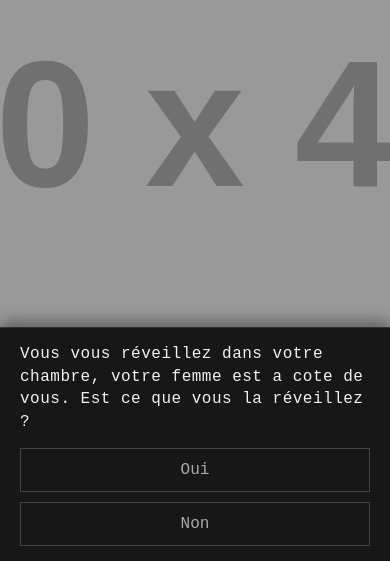
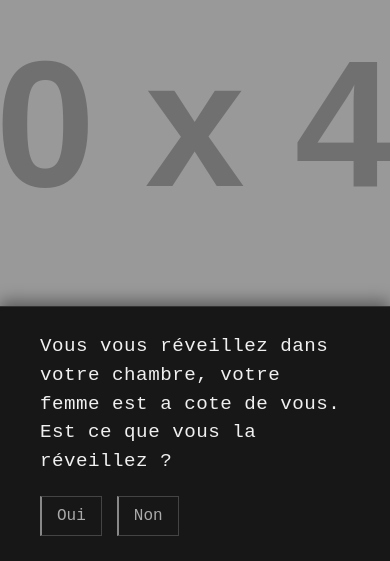
Before and after one commit to Emmacarenaaaa/choiceGame, an Electron app: page index.html in a window 390 px wide. Shown: the part 283-844 px from the top of the page. Drawn offline with Linux system fonts and the light colour scheme; placeholder pictures from the web are drawn by us.

Commit message:
return v1

```diff
--- a/style.css
+++ b/style.css
@@ -4,12 +4,9 @@ body {
     /* Conserve la police Typewriter */
     margin: 0;
     padding: 0;
-    /* Utilisation de 100% au lieu de 100vw/vh pour une meilleure compatibilité des barres de défilement mobiles */
-    width: 100%;
-    height: 100%;
-    /* Retirer overflow: hidden; peut causer des problèmes sur mobile avec les barres d'adresse */
-    overflow-x: hidden; /* Empêche le défilement horizontal */
-    overflow-y: auto; /* Autorise le défilement vertical si nécessaire */
+    width: 100vw;
+    height: 100vh;
+    overflow: hidden;
     background-color: #111;
     /* Fond très sombre, pas purement noir */
     color: #f0f0f0;
@@ -18,11 +15,9 @@ body {
 
 /* Full Screen Frame */
 #game-container {
-    position: fixed; /* Utiliser fixed pour maintenir la vue en plein écran, même si le body scroll */
-    top: 0;
-    left: 0;
-    width: 100vw;
-    height: 100vh;
+    position: absolute;
+    width: 100%;
+    height: 100%;
     background-color: #111;
 }
 
@@ -33,7 +28,10 @@ body {
     object-fit: cover;
     display: block;
     transition: opacity 0.5s ease-out;
+    /* Transition plus rapide, plus nette */
+    /* On retire les filtres d'horreur */
     filter: brightness(75%) grayscale(50%);
+    /* Rendre l'image un peu sombre et moins colorée */
 }
 
 /* UI Overlay - Minimalist & Transparent */
@@ -41,18 +39,23 @@ body {
     position: absolute;
     bottom: 0;
     left: 0;
+    /* Étendre sur toute la largeur */
     right: 0;
     width: 100%;
     box-sizing: border-box;
 
+    /* Fond noir très transparent */
     background: rgba(0, 0, 0, 0.85);
     color: #f0f0f0;
 
-    /* Padding de base pour desktop/tablette */
     padding: 25px 40px;
-
+    /* Un padding suffisant */
     border-top: 1px solid #333;
+    /* Ligne de séparation fine et grise */
     box-shadow: 0 -5px 15px rgba(0, 0, 0, 0.4);
+    /* Ombre légère */
+    border-radius: 0;
+    /* Retirer les arrondis */
 
     display: flex;
     flex-direction: column;
@@ -62,12 +65,11 @@ body {
 /* Text Styling */
 #scene-text {
     margin: 0;
-    /* Utilisation de 'rem' pour un texte responsive basé sur la taille de la police de base */
-    font-size: 1.2rem;
+    font-size: 1.2em;
     line-height: 1.5;
     letter-spacing: 0.5px;
-    /* Max-width pour améliorer la lisibilité des longs blocs de texte sur de très grands écrans */
-    max-width: 1200px;
+    text-shadow: none;
+    /* Retirer l'ombre de texte */
 }
 
 /* Choice Buttons Container */
@@ -81,8 +83,7 @@ body {
 
 /* Minimalist Button Style */
 .choice-btn {
-    /* Utilisation de 'em' pour que le padding et la taille de police changent ensemble */
-    padding: 0.8em 1.2em;
+    padding: 10px 15px;
     font-family: 'Courier New', Courier, monospace;
     font-size: 1em;
     text-align: left;
@@ -90,58 +91,24 @@ body {
 
     background-color: transparent;
     color: #aaa;
+    /* Gris clair pour le texte par défaut */
     border: 1px solid #444;
+    /* Bordure gris moyen */
     border-left: 2px solid #888;
+    /* Petit accent de couleur grise */
 
     transition: all 0.2s ease;
-    /* Assure que les boutons ne sont jamais plus larges que le container sur une seule ligne */
-    flex-grow: 0;
-    flex-shrink: 1;
 }
 
 .choice-btn:hover {
     background-color: rgba(255, 255, 255, 0.05);
+    /* Très légère surbrillance blanche */
     color: #fff;
+    /* Texte en blanc pur sur hover */
     border-color: #888;
     border-left: 2px solid #fff;
-    padding-left: 1.2em;
+    /* Mettre l'accent en blanc pur */
+    padding-left: 15px;
+    /* Retirer l'effet de mouvement */
+    text-shadow: none;
 }
-
-/* --- Media Queries pour le Mobile --- */
-
-@media (max-width: 768px) {
-    /* Ajustement de l'UI sur les tablettes et petits écrans */
-    #ui-container {
-        /* Diminution du padding pour les petits écrans */
-        padding: 15px 20px;
-        gap: 15px;
-    }
-
-    /* Texte plus petit sur mobile pour une meilleure densité d'information */
-    #scene-text {
-        font-size: 1rem;
-        line-height: 1.4;
-    }
-
-    /* Les boutons prennent toute la largeur sur mobile pour être plus faciles à cliquer (UX mobile) */
-    #choice-buttons {
-        flex-direction: column;
-        gap: 10px;
-    }
-
-    .choice-btn {
-        width: 100%; /* Prend toute la largeur disponible */
-        text-align: center; /* Centrer le texte pour les boutons pleine largeur */
-        box-sizing: border-box;
-        padding: 12px 10px; /* Augmenter un peu le padding vertical pour faciliter le tap */
-
-        /* Retirer l'accent de couleur latéral car moins pertinent sur un bouton pleine largeur */
-        border-left: 1px solid #444;
-    }
-
-    .choice-btn:hover {
-        /* Retirer l'effet d'accent latéral au survol sur mobile */
-        border-left: 1px solid #888;
-        padding-left: 10px;
-    }
-}
```
